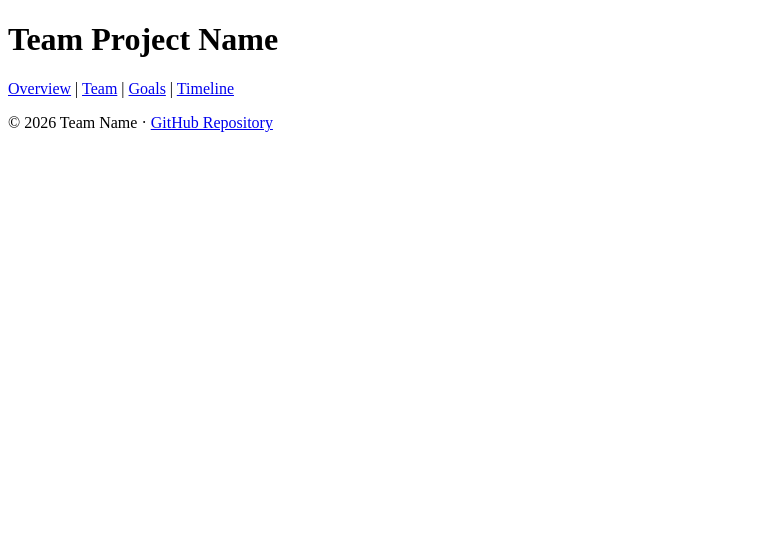
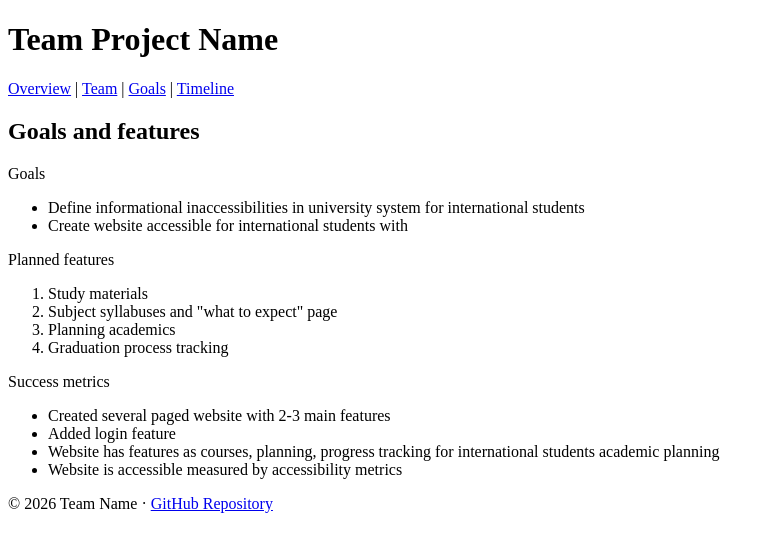
Before and after one commit to Zhanerkesha/project_for_osp, a plain HTML site: page index.html in a window 1280 px wide. Shown: the whole page, without its empty margins (0-774 px from the left). Drawn offline with Linux system fonts and the light colour scheme.

Commit message:
Add goals and features v1

```diff
--- a/index.html
+++ b/index.html
@@ -26,8 +26,29 @@
     </section>
 
     <!-- ===== 4. Goals & Features (owner: 한사야) ===== -->
-    <section id="goals">
-    </section>
+    <section id="goals-features" aria-labelledby="goals-features">
+    <h2 id="goals-features-heading">Goals and features</h2>
+    <label for="goals">Goals</label>
+    <ul>
+        <li>Define informational inaccessibilities in university system for international students </li>
+        <li>Create website accessible for international students with</li>
+    </ul>
+
+    <label for="features">Planned features</label>
+    <ol>
+        <li>Study materials</li>
+        <li>Subject syllabuses and "what to expect" page</li>
+        <li>Planning academics</li>
+        <li>Graduation process tracking</li>
+    </ol>
+    <label for="success">Success metrics</label>
+    <ul>
+      <li>Created several paged website with 2-3 main features</li>
+      <li>Added login feature</li>
+      <li>Website has features as courses, planning, progress tracking for international students academic planning</li>
+      <li>Website is accessible measured by accessibility metrics</li>
+    </ul>
+</section>
 
     <!-- ===== 5. Timeline (owner: 나나) ===== -->
     <section id="timeline">
```
